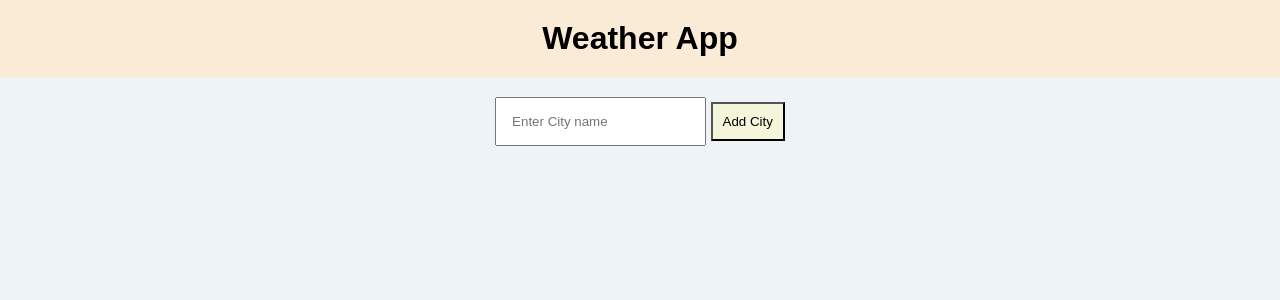
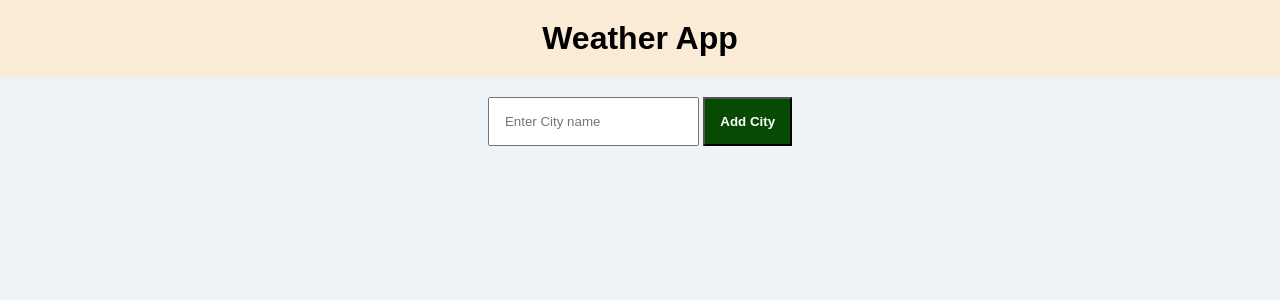
Before and after one commit to lexie789-eren/django-weather-app-railway, a Django app: page /app/ in a window 1280 px wide. Shown: the top 300 px of the page. Run offline with Django 5.2, Linux system fonts and the light colour scheme; data that the repository does not hold is empty.

Commit message:
edit style again

```diff
--- a/weatherApp/templates/base.html
+++ b/weatherApp/templates/base.html
@@ -66,8 +66,10 @@
 
         }
         .form button{
-            padding: 10px;
-            background-color: beige;
+            padding: 15px;
+            background-color: rgb(6, 74, 3);
+            color: white;
+            font-weight: bold;
         }
 
     </style>
```
